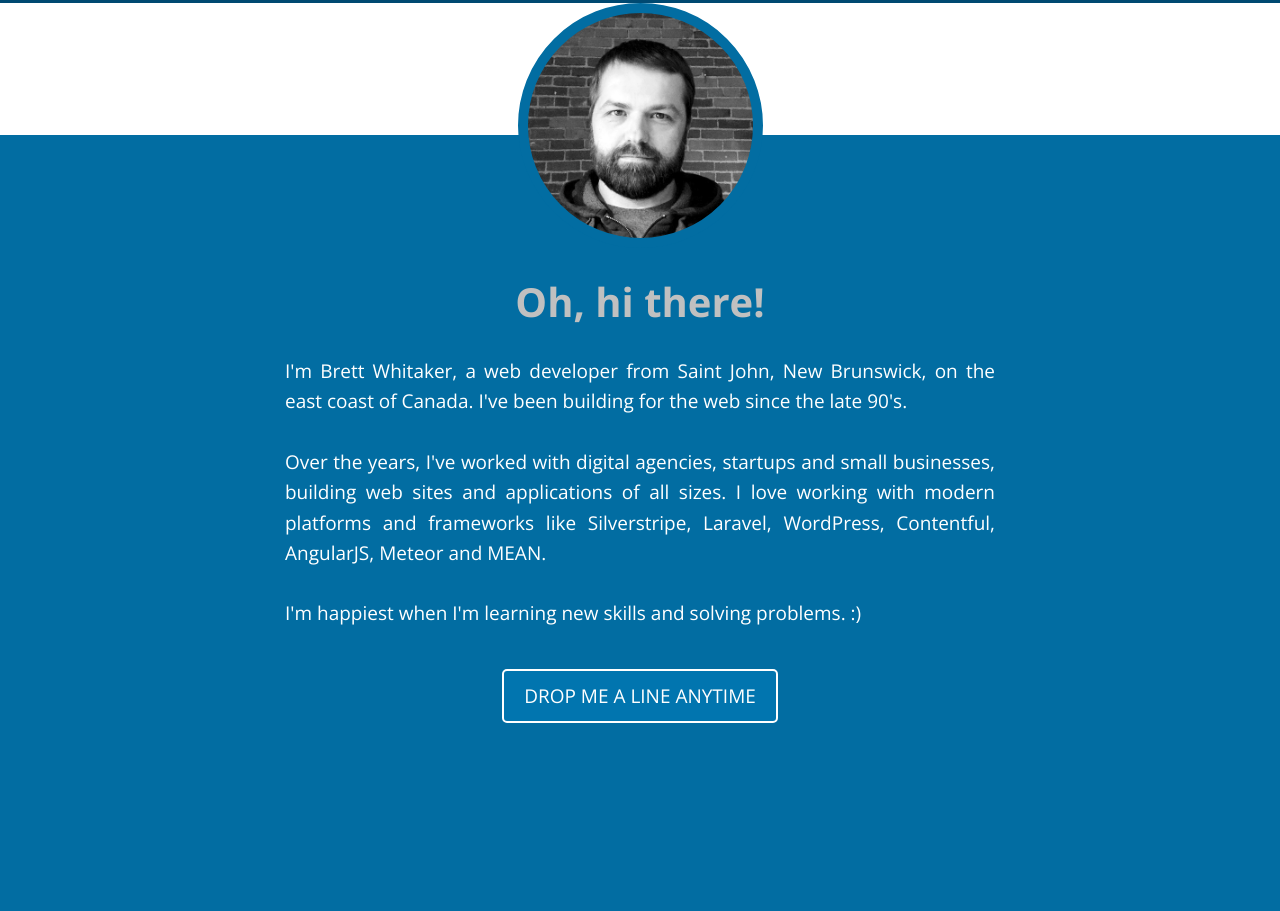
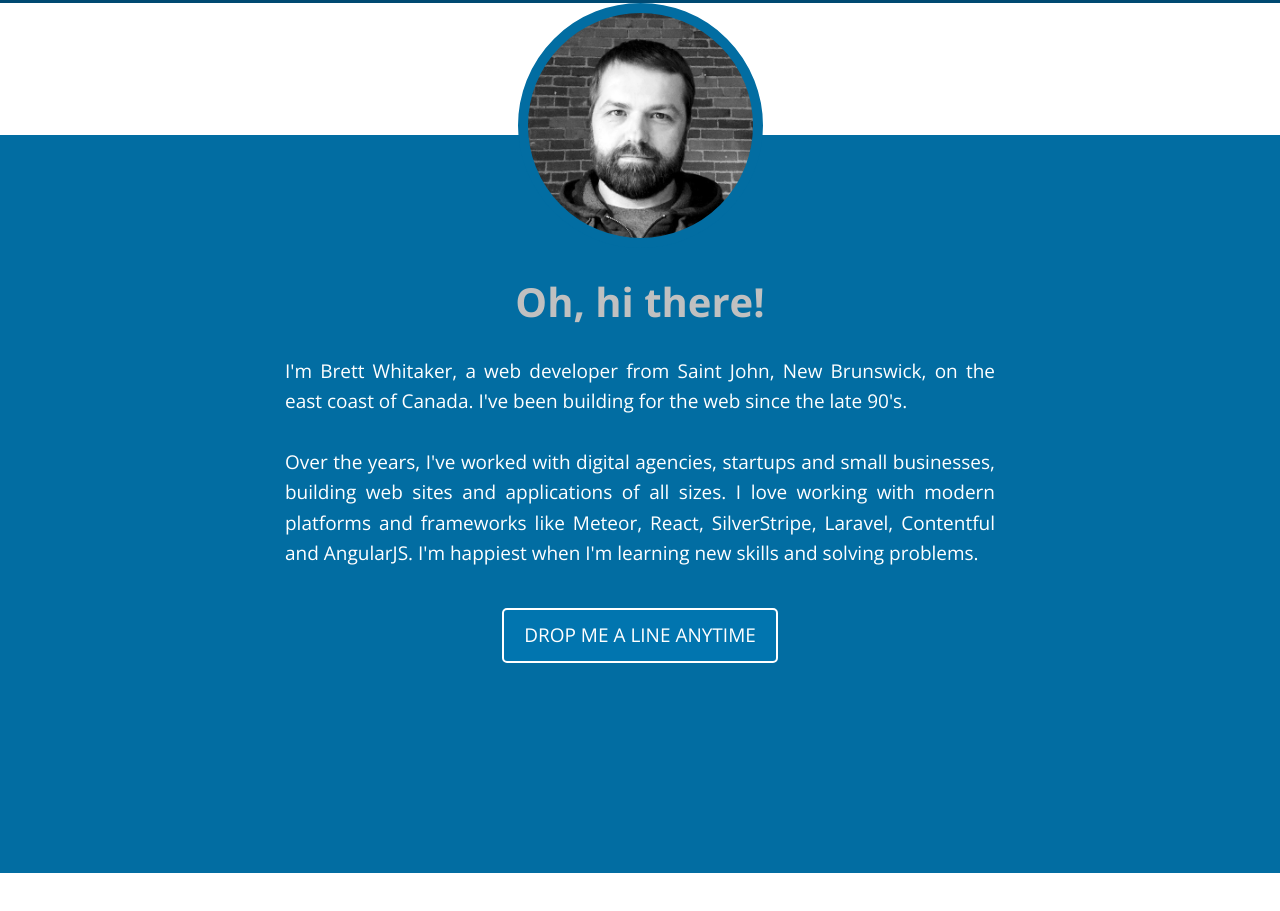
Before and after one commit to brettwhitaker/brettwhitaker.github.io, a plain HTML site: page index.html in a window 1280 px wide. Shown: the part 797-1708 px from the top of the page. After the commit the page ends 1670 px from the top, so only its background shows below. Drawn offline with nearby package versions, Linux system fonts and the light colour scheme.

Commit message:
Small content tweak

```diff
--- a/index.html
+++ b/index.html
@@ -49,8 +49,7 @@
         <div class="container">
             <h2>Oh, hi there!</h2>
             <p>I'm Brett Whitaker, a web developer from Saint John, New Brunswick, on the east coast of Canada. I've been building for the web since the late 90's.</p>
-            <p>Over the years, I've worked with digital agencies, startups and small businesses, building web sites and applications of all sizes. I love working with modern platforms and frameworks like Silverstripe, Laravel, WordPress, Contentful, AngularJS, Meteor and MEAN.</p>
-            <p>I'm happiest when I'm learning new skills and solving problems. :)</p>
+            <p>Over the years, I've worked with digital agencies, startups and small businesses, building web sites and applications of all sizes. I love working with modern platforms and frameworks like Meteor, React, SilverStripe, Laravel, Contentful and AngularJS. I'm happiest when I'm learning new skills and solving problems.</p>
             <div class="center">
                 <a class="button" href="mailto:brett@blw.io">Drop me a line anytime</a>
             </div>
```
